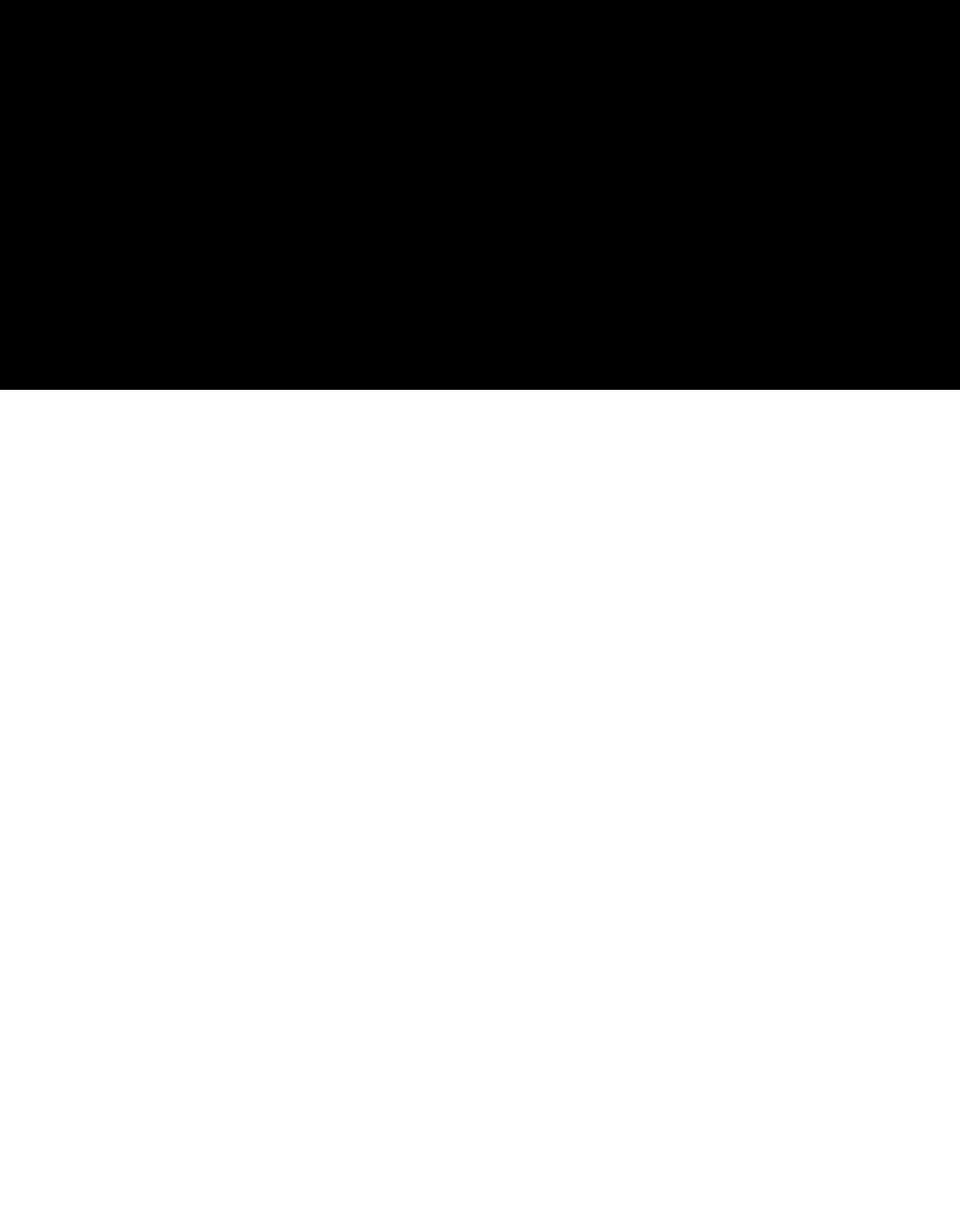
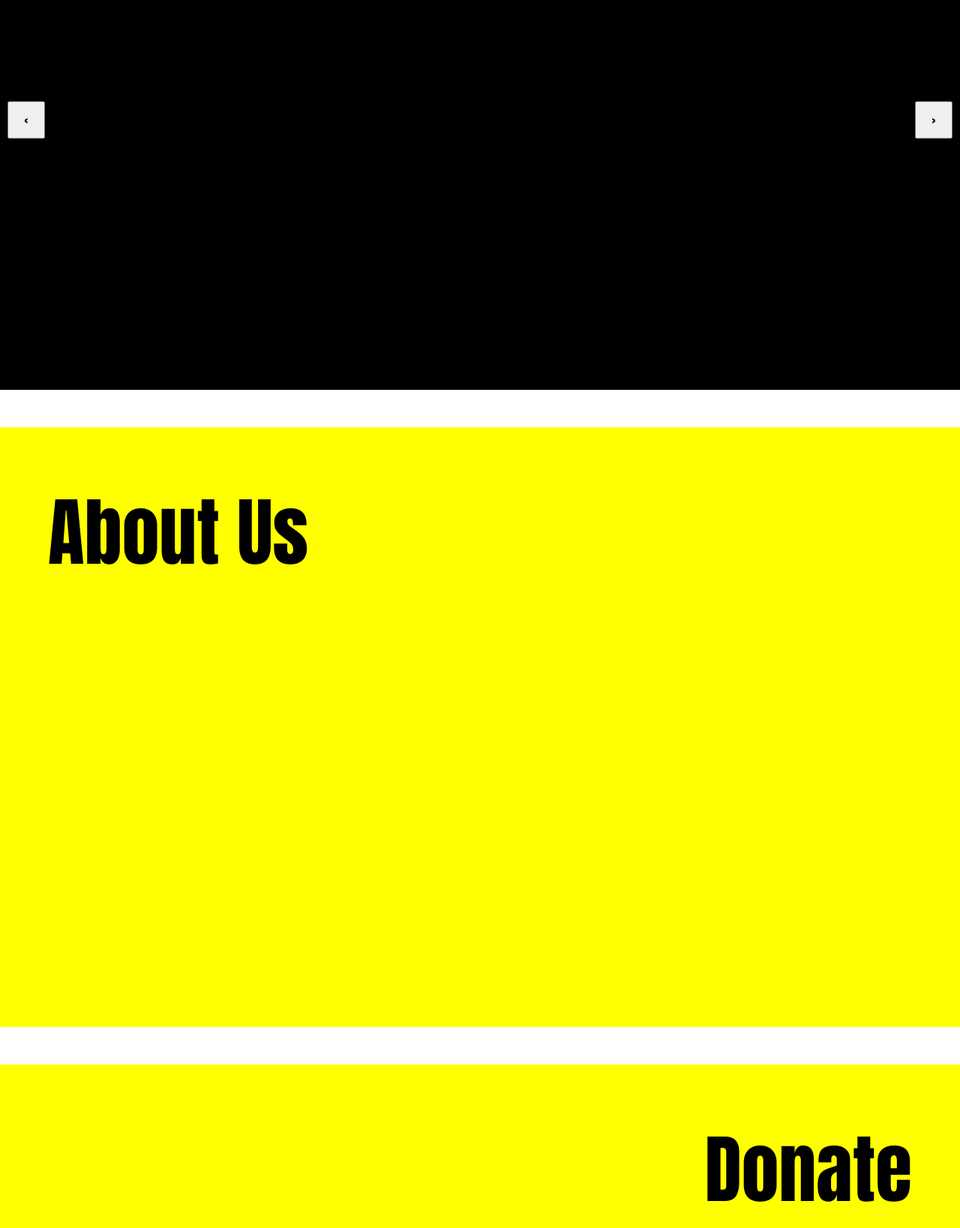
Before and after one commit to jun2040/YAS.github.io, a plain HTML site: page index.html in a window 1280 px wide. Shown: the part 280-1918 px from the top of the page at 75% size. Before the commit the page ends 1000 px from the top, so only its background shows below. Drawn offline with Linux system fonts and the light colour scheme.

Commit message:
Landing page layout

```diff
--- a/index.html
+++ b/index.html
@@ -32,17 +32,20 @@
         </div>
     </nav>
     <div class="content">
-        <div class="p_images">
-
+        <div class="p_images" id="panel">
+            <div class="btn_images">
+                <button class="btn_previous" id="btn"><</button>
+                <button class="btn_next" id="btn">></button>
+            </div>
         </div>
-        <div class="p_about_us">
-
+        <div class="p_about_us" id="panel">
+            <h1 class="t_about_us">About Us</h1>
         </div>
-        <div class="p_donate">
-
+        <div class="p_donate" id="panel">
+            <h1 class="t_donate">Donate</h1>
         </div>
-        <div class="p_volunteer">
-
+        <div class="p_volunteer" id="panel">
+            <h1 class="t_volunteer">Volunteer</h1>
         </div>
     </div>
 </body>
--- a/style.css
+++ b/style.css
@@ -5,6 +5,13 @@
     font-family: Impact, Haettenschweiler, 'Arial Narrow Bold', sans-serif;
 }
 
+h1 {
+    display: flex;
+    font-size: 100px;
+    margin: 64px;
+}
+
+/*Navbar*/
 .navbar {
     background: #fcd303;
     height: 80px;
@@ -61,10 +68,75 @@
     height: 100%;
 }
 
+
+/*Images*/
 .p_images {
     width: 100%;
     height: calc(100vh - 80px);
     background-color: black;
+    margin-bottom: 50px;
+    display: flex;
+    justify-content: center;
+    align-items: center;
+}
+
+.btn_images {
+    width: 100%;
+}
+
+#btn {
+    width: 50px;
+    height: 50px;
+}
+
+.btn_previous {
+    float: left;
+    margin-left: 10px;
+}
+
+.btn_next {
+    float: right;
+    margin-right: 10px;
+}
+
+
+/*About Us*/
+.p_about_us {
+    width: 100%;
+    height: calc(100vh);
+    background-color: yellow;
     position: sticky;
-    margin-bottom: 200px;
+    margin-bottom: 50px;
 }
+
+.t_about_us {
+    float: left;
+}
+
+
+/*Donate*/
+.p_donate {
+    width: 100%;
+    height: calc(100vh);
+    background-color: yellow;
+    position: sticky;
+    margin-bottom: 50px;
+}
+
+.t_donate {
+    float: right;
+}
+
+
+/*Volunteer*/
+.p_volunteer {
+    width: 100%;
+    height: calc(100vh);
+    background-color: yellow;
+    position: sticky;
+    margin-bottom: 50px;
+}
+
+.t_volunteer {
+    float: left;
+}
```
